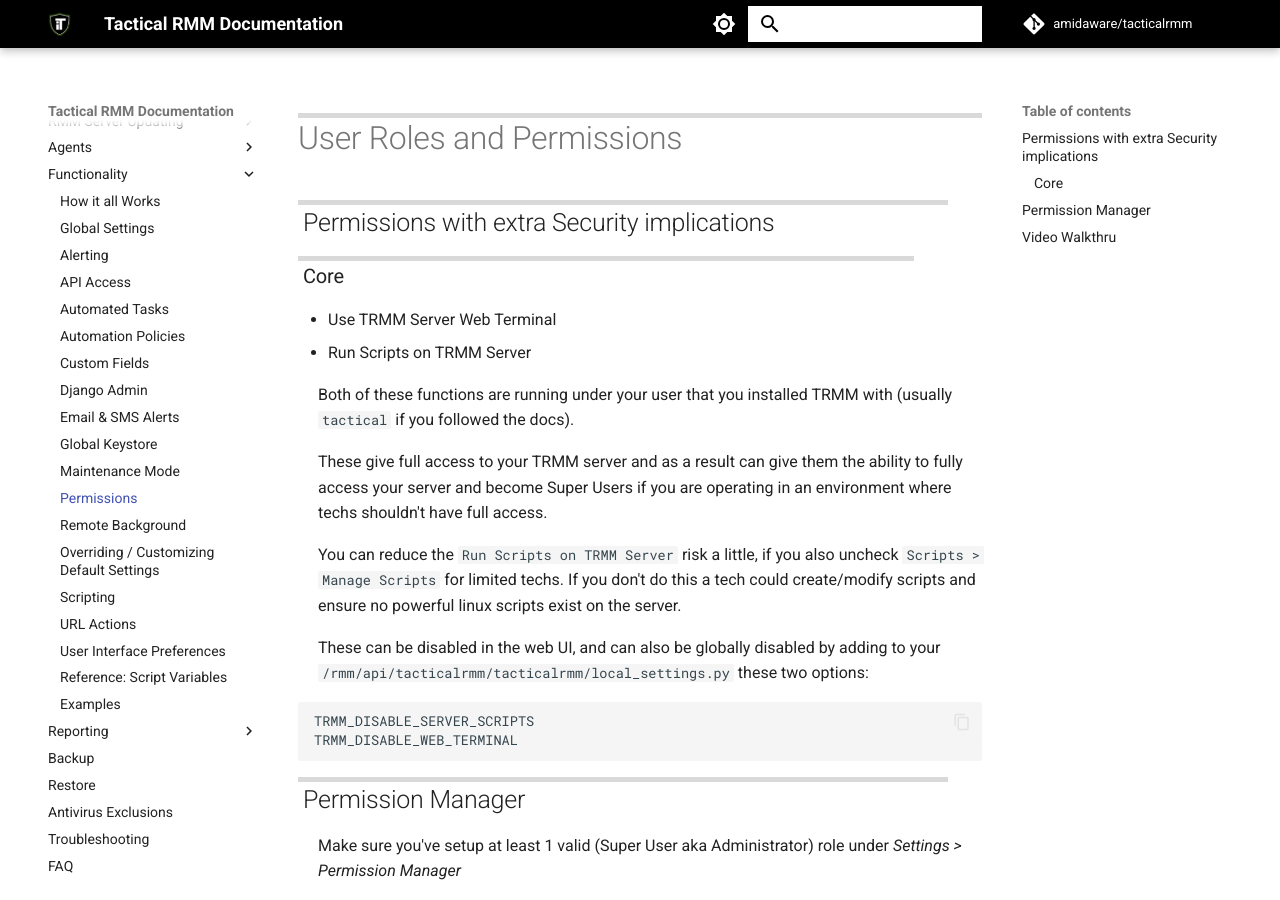
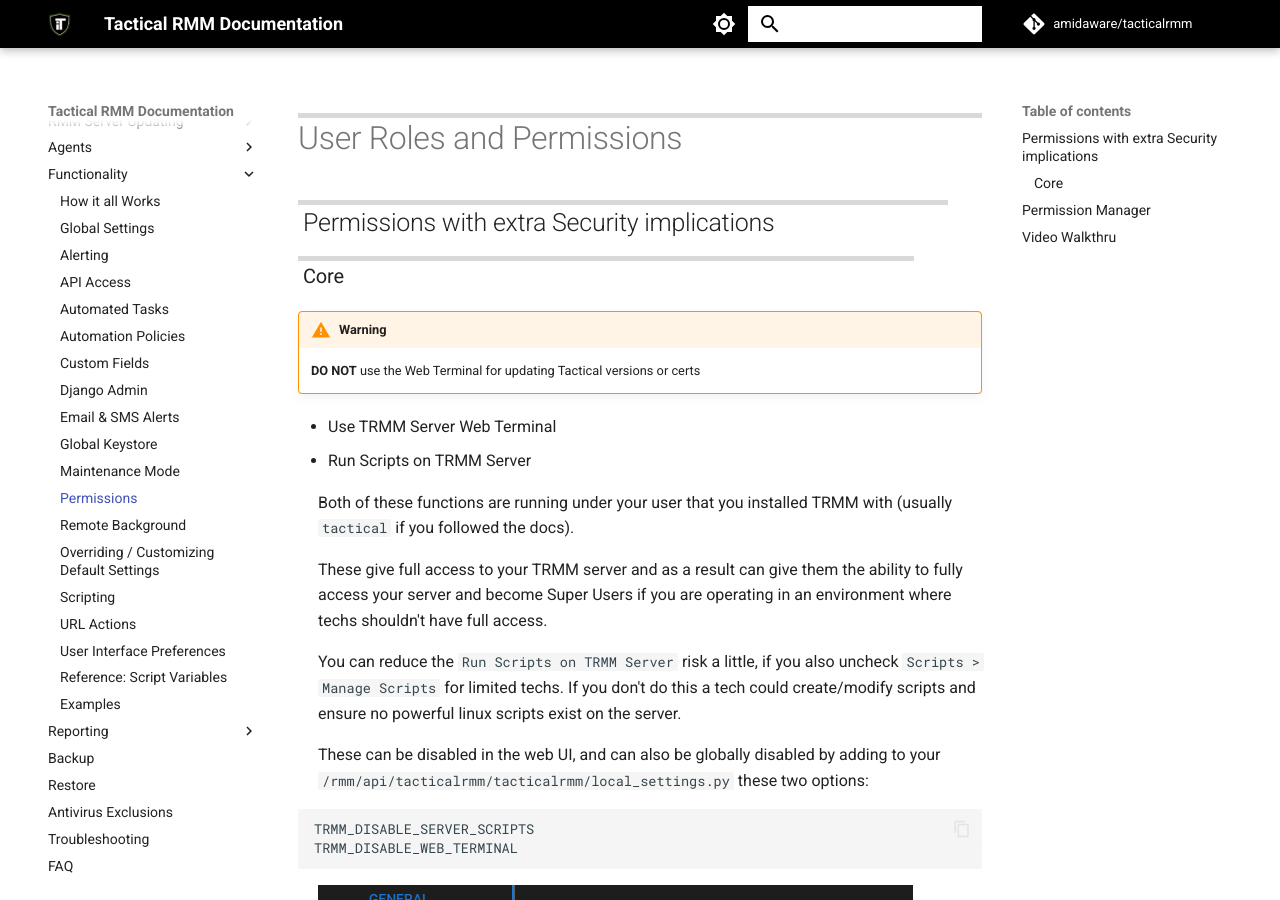
Before and after one commit to amidaware/trmm-docs, an MkDocs documentation site: the page built from docs/functions/permissions.md, in a window 1280 px wide and 900 px high. Built offline with MkDocs 1.6.1 and Material for MkDocs 9.7.7, drawn with Linux system fonts in a browser that asks for light colours; comment, search, counter and statistics services are not loaded.

Commit message:
Web terminal and server script warnings

````diff
--- a/docs/functions/permissions.md
+++ b/docs/functions/permissions.md
@@ -3,6 +3,9 @@
 ## Permissions with extra Security implications
 
 ### Core
+
+!!!warning
+    **DO NOT** use the Web Terminal for updating Tactical versions or certs
 
 * Use TRMM Server Web Terminal
 * Run Scripts on TRMM Server
@@ -19,6 +22,8 @@
 TRMM_DISABLE_SERVER_SCRIPTS
 TRMM_DISABLE_WEB_TERMINAL
 ```
+
+![alt text](images/trmm_permissions_scriptnterminal.png)
 
 ## Permission Manager
 
````
Also changed, not shown: docs/functions/images/trmm_permissions_scriptnterminal.png (added).
